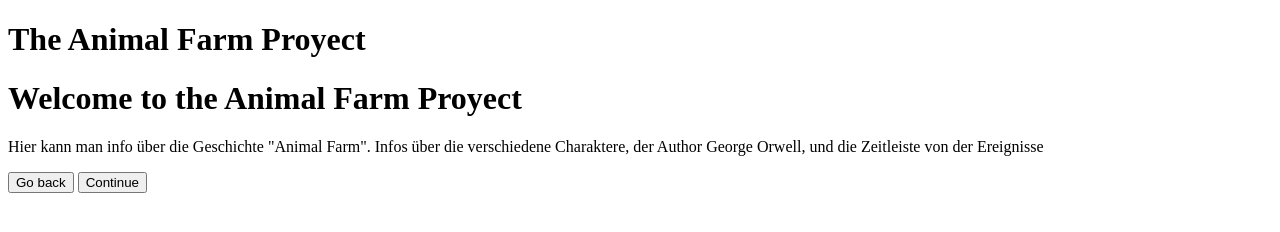
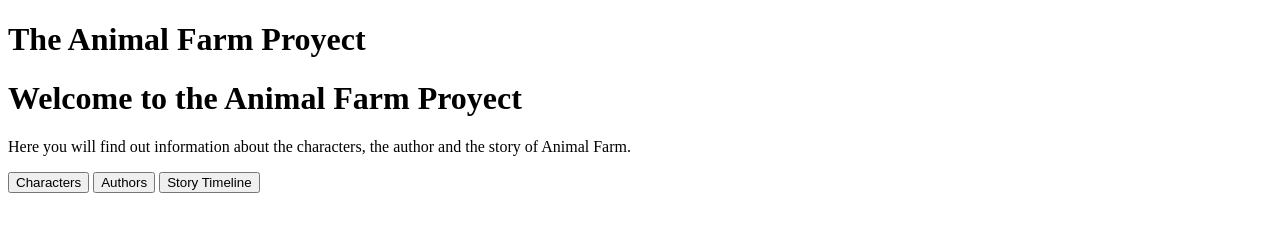
Before and after one commit to FeliCres7/Animal-Farm-Project, a plain HTML site: page index.html in a window 1280 px wide. Drawn offline with Linux system fonts and the light colour scheme.

Commit message:
asdfasdf

```diff
--- a/index.html
+++ b/index.html
@@ -12,11 +12,12 @@
     <main>
         <h1>Welcome to the Animal Farm Proyect</h1>
     <div>
-        <p>Hier kann man info über die Geschichte "Animal Farm". Infos über die verschiedene Charaktere, der Author George Orwell, und die Zeitleiste von der Ereignisse</p>
+        <p>Here you will find out information about the characters, the author and the story of Animal Farm.</p>
     </div>
     <div>
-        <button>Go back</button>
-        <button>Continue</button>
+        <button>Characters</button>
+        <button>Authors</button>
+        <button>Story Timeline</button>
     </div>
     </main>
 </body>
```
